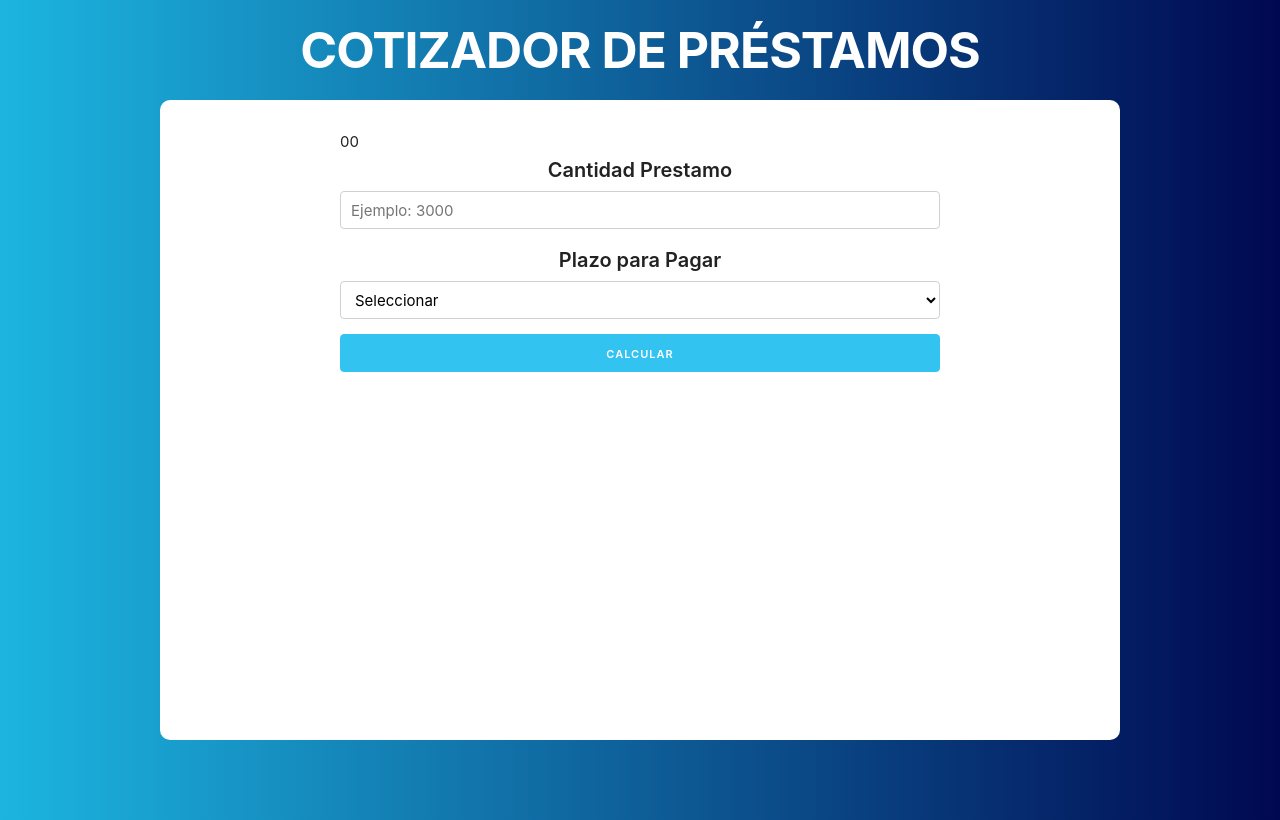
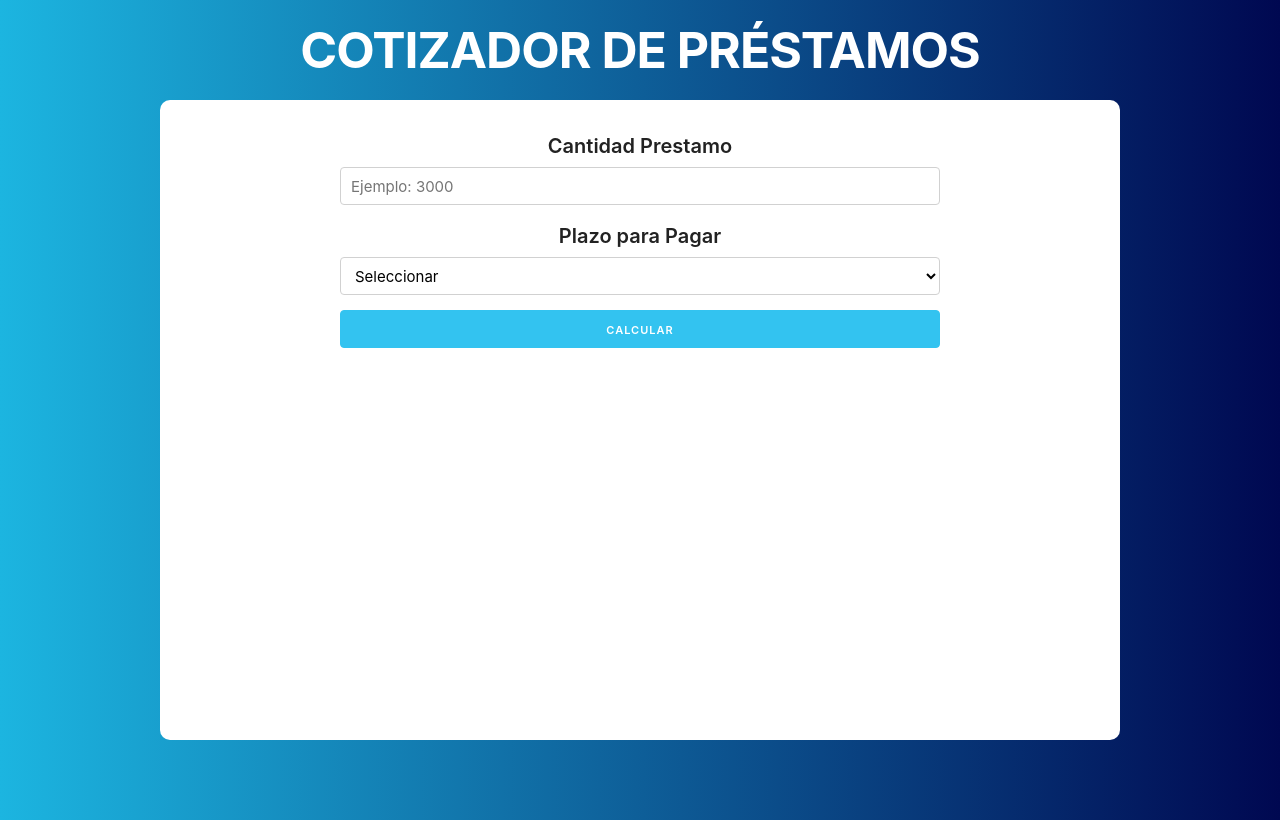
Before and after one commit to ManuelVillarVitoria/react-loanquote, a React (Create React App) app: page / in a window 1280 px wide. Built offline with nearby package versions, Linux system fonts and the light colour scheme.

Commit message:
reading submit and validating form

```diff
--- a/src/App.js
+++ b/src/App.js
@@ -9,7 +9,7 @@ function App() {
   //El primer valor contiene el valor y el segundo es
   //la función que va actualizando el valor.
   const [cantidad, guardarCantidad] = useState(0);
-  const [plazo, guardarPlazo] = useState(0);
+  const [plazo, guardarPlazo] = useState('');
 
   return (
     <Fragment>
--- a/src/componentes/Formulario.js
+++ b/src/componentes/Formulario.js
@@ -1,22 +1,29 @@
 //imr(snippets React)
-import React from 'react';
+import React, { useState } from 'react';
 
 //sfc(snippets React)
 const Formulario = ({cantidad,guardarCantidad,plazo,guardarPlazo}) => { //Aplicamos Destructuring
 
-    //Definir el HookState usando array destructuring
-    //Los valores siempre fluyen del padre al hijo y no al revés, por eso pondremos
-    // el State en App.js
-    //const [cantidad, guardarCantidad] = useState(0);
+    //Definir Hook useState de manera local
+    const [error, guardarError] = useState(false);
 
-    //const leerCantidad = (e) => {
-        //console.log('Escribiendo cantidad....');
-        //guardarCantidad( parseInt(e.target.value) );
+    //Función para cuando el usuario hace submit
+    const calcularPrestamo = e => {
+        e.preventDefault();
+        //console.log('Enviando formulario...');
+
+        //Validar
+        if(cantidad === 0 || plazo === '') {
+            //console.log('Hay un error...');
+            guardarError(true);
+       }
+
+        //Realizar cotización
+
+    }
 
     return (
-        <form>
-           {cantidad}
-           {plazo}
+        <form onSubmit={calcularPrestamo}>
             <div className="row">
                 <div>
                     <label>Cantidad Prestamo</label>
@@ -24,7 +31,6 @@ const Formulario = ({cantidad,guardarCantidad,plazo,guardarPlazo}) => { //Aplica
                         className="u-full-width"
                         type="number"
                         placeholder="Ejemplo: 3000"
-                        //onChange={ leerCantidad }
                         onChange= {e => guardarCantidad( parseInt(e.target.value) )}
                     />
                 </div>
```
